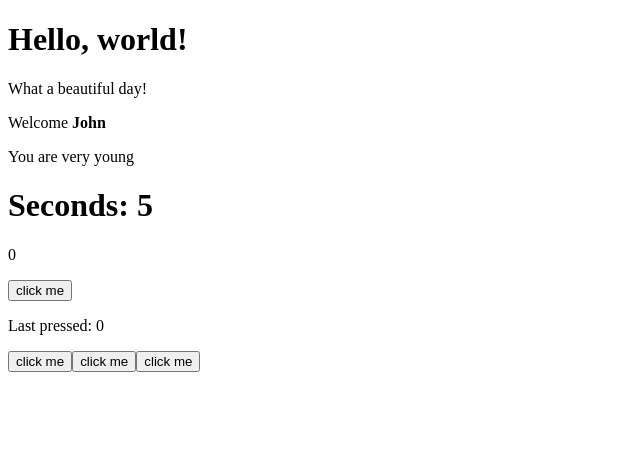
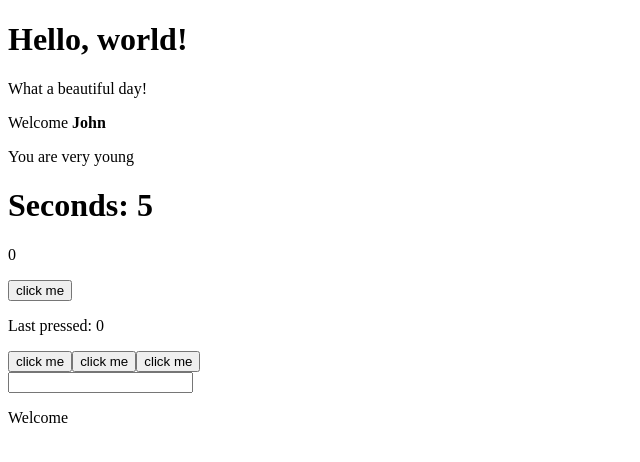
Before and after one commit to rickcrypto90/react-exercices, a React (Create React App) app: page / in a window 1280 px wide. Shown: the top 462 px of the page, without its empty margins (0-640 px from the left). Built offline with nearby package versions, Linux system fonts and the light colour scheme.

Commit message:
done events-01

```diff
--- a/src/App.js
+++ b/src/App.js
@@ -1,6 +1,7 @@
 import React from "react";
 import { Hello } from './Hello';
 import { Welcome } from "./Welcome";
+import { InteractiveWelcome } from "./InteractiveWelcome";
 import { Counter } from "./Counter";
 import {ClickCounter } from "./ClickCounter";
 import {ClickTracker } from "./ClickTracker";
@@ -13,6 +14,7 @@ export class App extends React.Component {
                 <Counter count="0" increment="1" interval="1000"/>
                 <ClickCounter/>
                 <ClickTracker/>
+                <InteractiveWelcome/>
 
 
             </div>)
--- /dev/null
+++ b/src/InteractiveWelcome.js
@@ -0,0 +1,22 @@
+import React from "react";
+import { Welcome } from "./Welcome";
+export class InteractiveWelcome extends React.Component {
+ constructor(props) {
+    super(props);
+    this.state = {value: ''};
+
+    this.handleChange = this.handleChange.bind(this);
+  }
+
+  handleChange(event) {
+    this.setState({value: event.target.value});
+  }
+    render() {
+        return (
+            <div>
+               <form><input type="text" value={this.state.value} onChange={this.handleChange}/></form>
+                <Welcome name={this.state.value}/>
+            </div>)
+
+    }
+}
```
